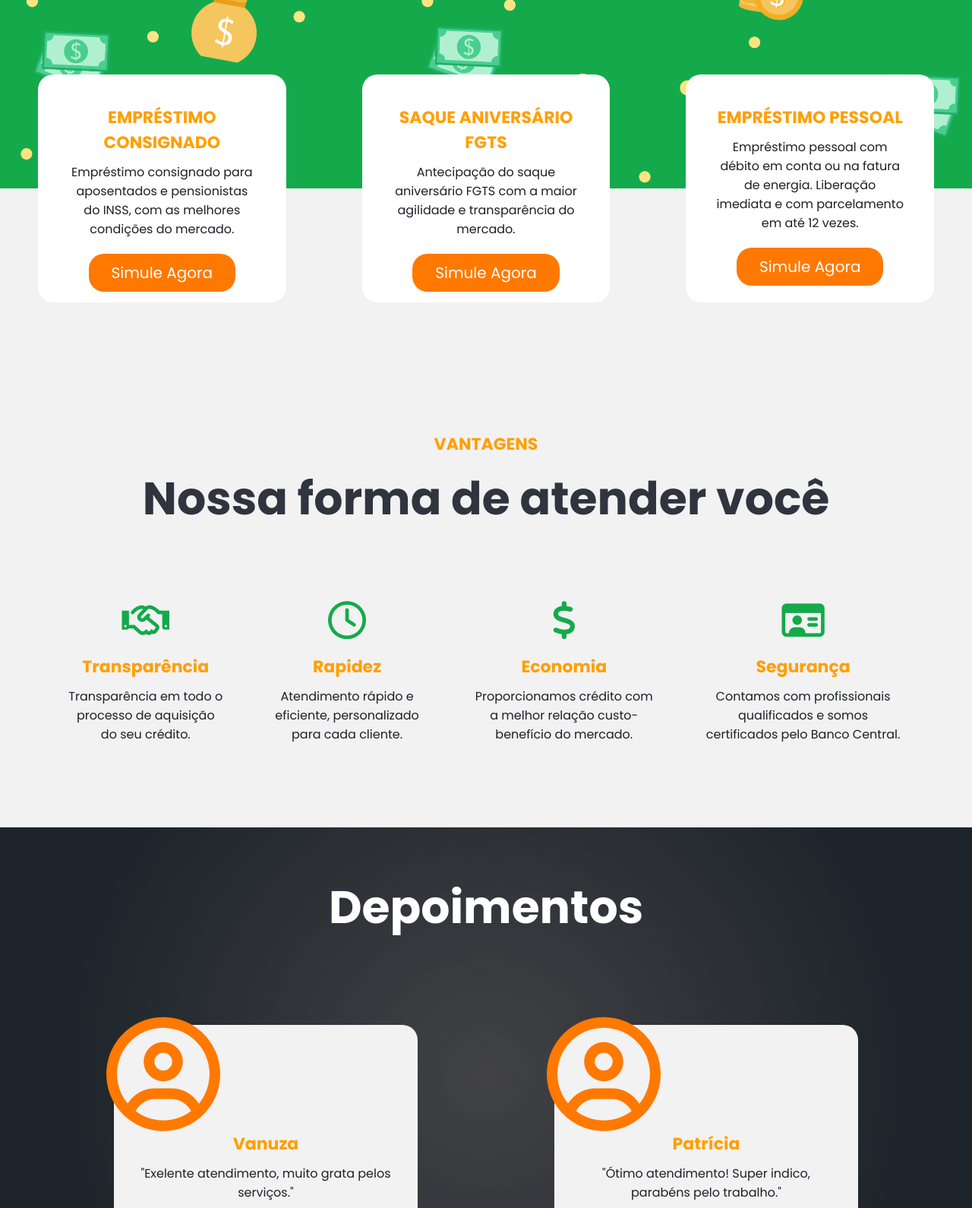
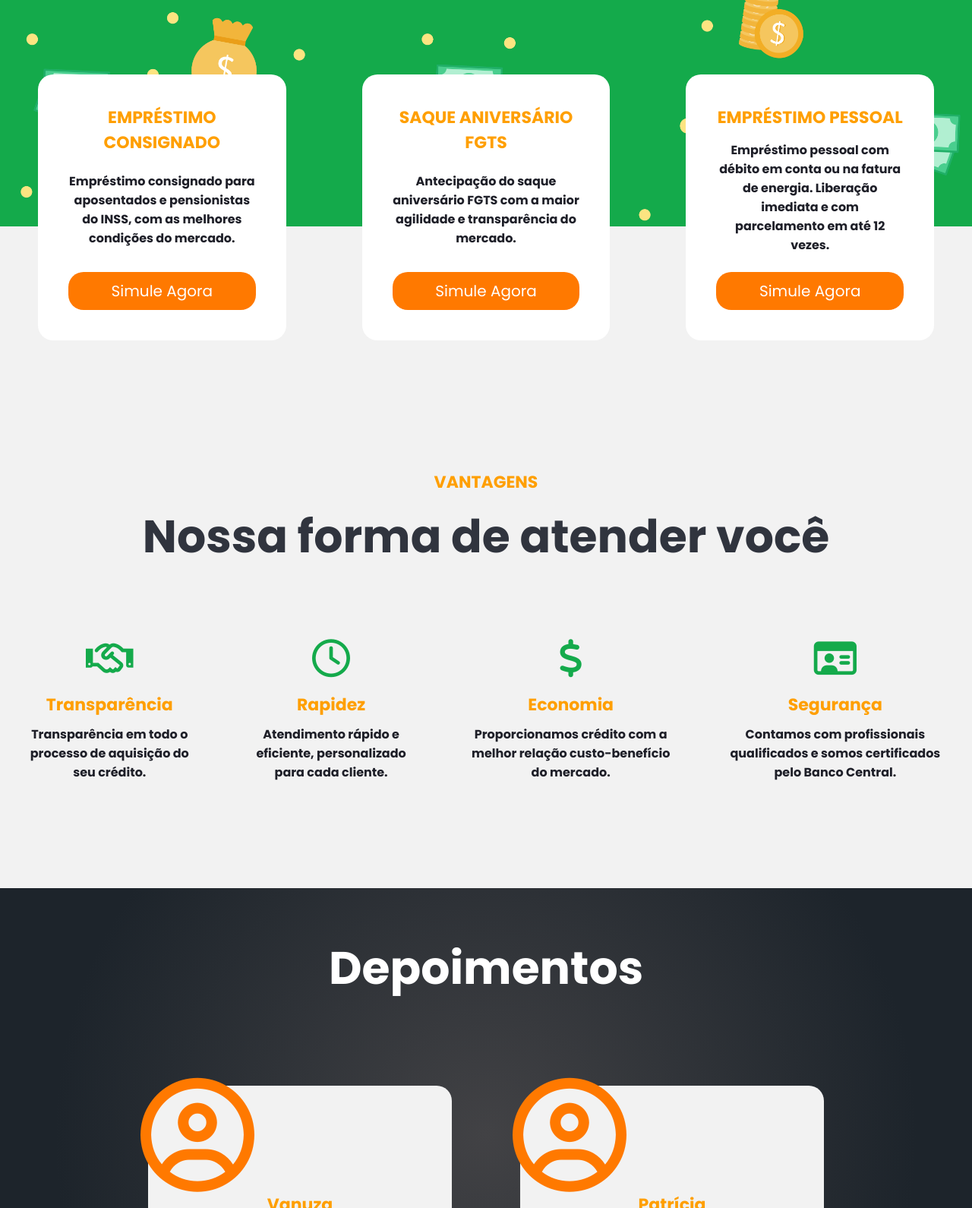
Before and after one commit to IgorPierre/icred-simple-site, a plain HTML site: page index.html in a window 1280 px wide. Shown: the part 364-1954 px from the top of the page at 76% size. Drawn offline with Linux system fonts and the light colour scheme.

Commit message:
modify the index.css

```diff
--- a/styles/index.css
+++ b/styles/index.css
@@ -18,9 +18,10 @@
 .header {
     background-color: var(--white);
     display: flex;
-    width: 100%;
     justify-content: space-between;
     align-items: center;
+
+    width: 100%;
     padding: 5px 60px;
     position: fixed;
 }
@@ -58,12 +59,14 @@
     background-position: bottom right;
     background-repeat: no-repeat;
 
+    display: flex;
+    flex-direction: column;
+    justify-content: center;
+    text-align: center;
+
     font-family: 'Poppins', sans-serif;
-
     width: 100%;
     padding-top: 270px 60px 0px 60px;
-    justify-content: center;
-    text-align: center;
 }
 
 .title {
@@ -86,7 +89,9 @@
 .cards-banner {
     display: flex;
     flex-direction: row;
+    align-items: center;
 
+    width: 100%;
     margin-top: 60px;
 }
 
@@ -96,8 +101,12 @@
     font-family: 'Poppins', sans-serif;
     text-align: center;
 
+    display: flex;
+    flex-direction: column;
+    justify-content: space-between;
+
     width: 400px;
-    height: 300px;
+    height: 350px;
 
     margin: 50px;
     margin-bottom: -150px;
@@ -107,7 +116,7 @@
 }
 
 .card:hover {
-    transform: translateY(-25px);
+    transform: translateY(-30px);
 }
 
 .subtitle {
@@ -118,6 +127,7 @@
 
 .text {
     color: var(--dark-grey);
+    font-weight: bold;
     margin-bottom: 20px;
 }
 
@@ -127,16 +137,19 @@
     font-family: 'Poppins', sans-serif;
 
     display: flex;
-    width: 100%;
     align-items: center;
     flex-direction: column;
 
+    width: 100%;
     padding-top: 320px;
+    padding-bottom: 30px;
 }
 
 .topics-container {
     display: flex;
     flex-direction: row;
+
+    width: 100%;
     margin: 60px;
 }
 
@@ -158,10 +171,10 @@
     font-family: 'Poppins', sans-serif;
 
     display: flex;
-    width: 100%;
     flex-direction: column;
     align-items: center;
 
+    width: 100%;
     padding: 60px;
 }
 
@@ -171,12 +184,12 @@
 
 .testimonials-container {
     display: flex;
-    width: 100%;
     flex-direction: row;
     justify-content: space-around;
 
+    width: 100%;
+    max-width: 980px;
     margin-top: 80px;
-
     padding: 30px 0px;
 
 }
@@ -221,4 +234,6 @@
     justify-content: space-between;
     align-items: center;
     padding: 50px 200px;
+
+    width: 100%;
 }
```
